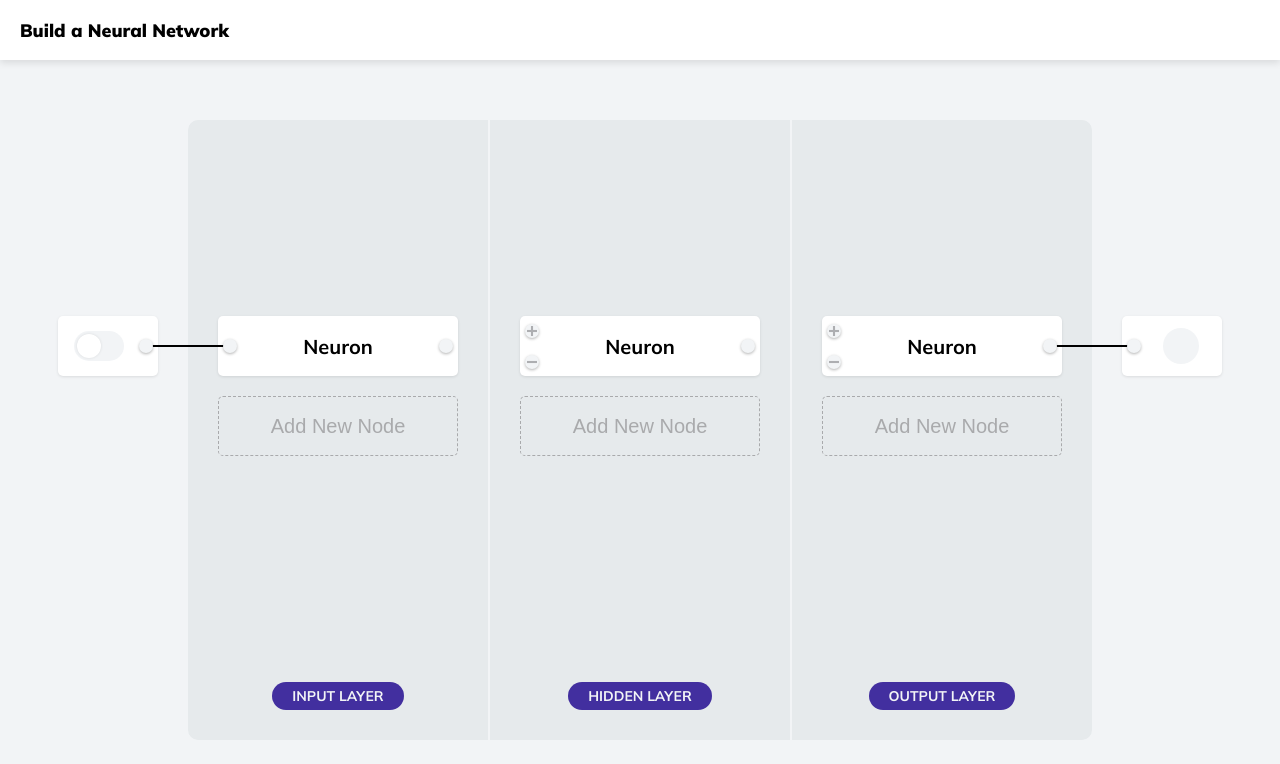
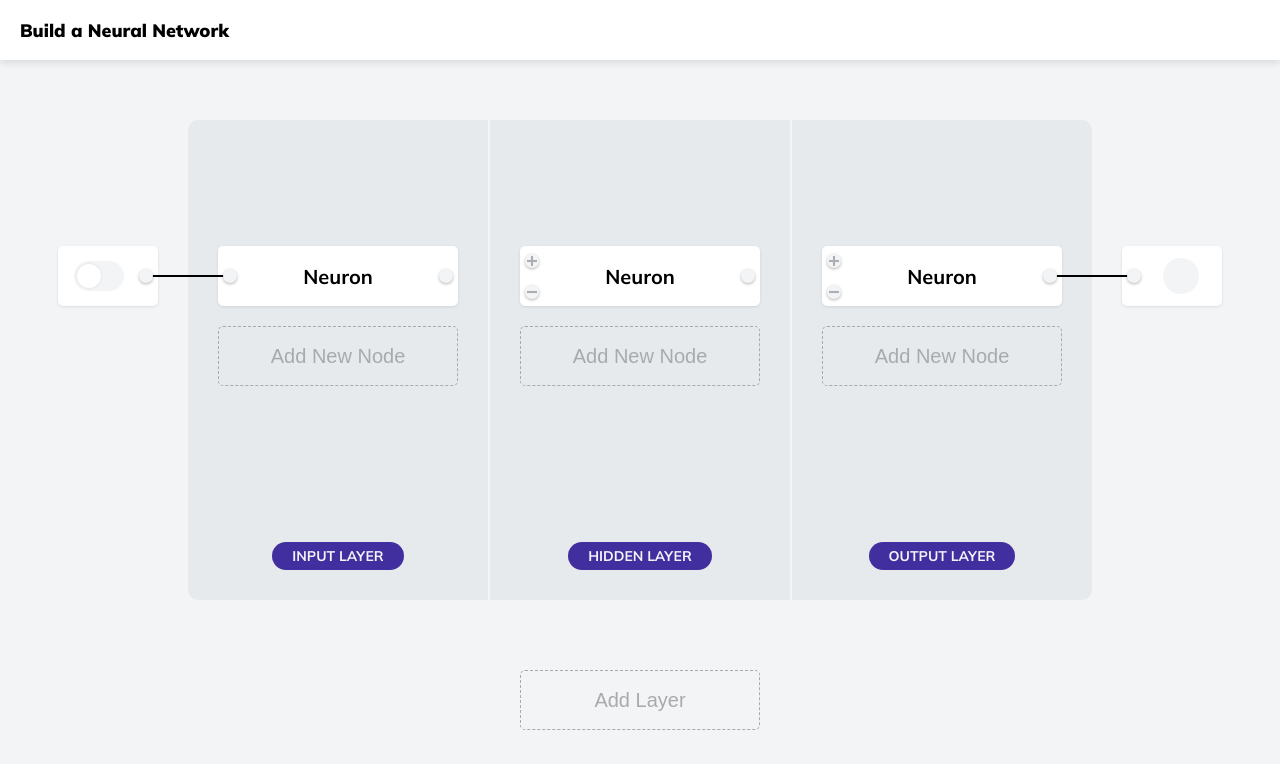
Before and after one commit to SteamlabsCA/predict-a-pie, a React (Create React App) app: page / in a window 1280 px wide. Shown: the top 764 px of the page. Built offline with nearby package versions, Linux system fonts and the light colour scheme.

Commit message:
Add layer to network

```diff
--- a/src/components/App.scss
+++ b/src/components/App.scss
@@ -1,3 +1,5 @@
+@import '../variables';
+
 .App {
   display: flex;
   flex-direction: column;
@@ -6,4 +8,20 @@
   left: 0;
   width: 100%;
   height: 100%;
+
+  &-button {
+    background: transparent;
+    border: 1px $dark-gray dashed;
+    border-radius: 0.5rem;
+    color: $dark-gray;
+    cursor: pointer;
+    display: flex;
+    align-items: center;
+    justify-content: center;
+    font-size: 2rem;
+    font-weight: 500;
+    margin: 1rem 0;
+    width: $spacer * 4;
+    height: $spacer;
+  }
 }
--- a/src/components/Layer.js
+++ b/src/components/Layer.js
@@ -28,7 +28,7 @@ function Layer({layer, ...props}) {
             onChange={props.onChange}
           />
         ))}
-        <button onClick={onAddNeuron}>Add New Node</button>
+        <button className="App-button" onClick={onAddNeuron}>Add New Node</button>
       </div>
       <div className="Layer-label">
         {layer.label}
--- a/src/components/Layer.scss
+++ b/src/components/Layer.scss
@@ -39,18 +39,4 @@
     padding: 0.5rem 2rem;
     text-transform: uppercase;
   }
-
-  button {
-    background: transparent;
-    border: 1px $dark-gray dashed;
-    border-radius: 0.5rem;
-    color: $dark-gray;
-    display: flex;
-    align-items: center;
-    justify-content: center;
-    font-size: 2rem;
-    font-weight: 500;
-    margin: 1rem 0;
-    height: $spacer;
-  }
 }
--- a/src/components/Network.js
+++ b/src/components/Network.js
@@ -55,6 +55,28 @@ function Network() {
     }
   }
 
+  const neuronInputs = (neuron) => {
+    let inputs = [];
+    for (let i = 0; i < connections.length; i++) {
+      if (connections[i].to.id === neuron.id) {
+        inputs.push(connections[i]);
+      }
+    }
+    return inputs;
+  }
+
+  const onAddLayer = () => {
+    network.splice(network.length - 1, 0, {
+      'id': uuid(),
+      'label': 'Hidden Layer',
+      'neurons': [{
+        'id': uuid(),
+        'label': 'Neuron'
+      }]
+    });
+    onChange();
+  }
+
   const onStartConnection = (neuron) => {
     setConnections([...connections, {
       from: neuron,
@@ -82,16 +104,6 @@ function Network() {
       setConnections(newConnections);
       setDragging(false);
     }
-  }
-
-  const neuronInputs = (neuron) => {
-    let inputs = [];
-    for (let i = 0; i < connections.length; i++) {
-      if (connections[i].to.id === neuron.id) {
-        inputs.push(connections[i]);
-      }
-    }
-    return inputs;
   }
 
   const onChange = () => {
@@ -131,6 +143,7 @@ function Network() {
   return (
     <>
       <div className="Network" onMouseMove={onMouseMove} onMouseUp={onMouseUp}>
+        <div className="Network-layers">
           {network.map(layer => (
             <Layer
               key={layer.id}
@@ -141,6 +154,8 @@ function Network() {
             />
           ))}
         </div>
+        <button className="App-button" onClick={onAddLayer}>Add Layer</button>
+      </div>
       <Connections connections={connections} mouseX={mouseX} mouseY={mouseY} />
     </>
   );
--- a/src/components/Network.scss
+++ b/src/components/Network.scss
@@ -2,8 +2,16 @@
 
 .Network {
   display: flex;
-  flex-direction: row;
-  justify-content: center;
-  flex-grow: 1;
-  padding-top: $spacer;
+  flex-direction: column;
+  align-items: center;
+  padding: $spacer $spacer * 3;
+  min-width: min-content;
+  min-height: 100%;
+
+  &-layers {
+    display: flex;
+    flex-direction: row;
+    justify-content: center;
+    flex-grow: 1;
+  }
 }
```
Lines whose indentation alone changed are shown as unchanged.
